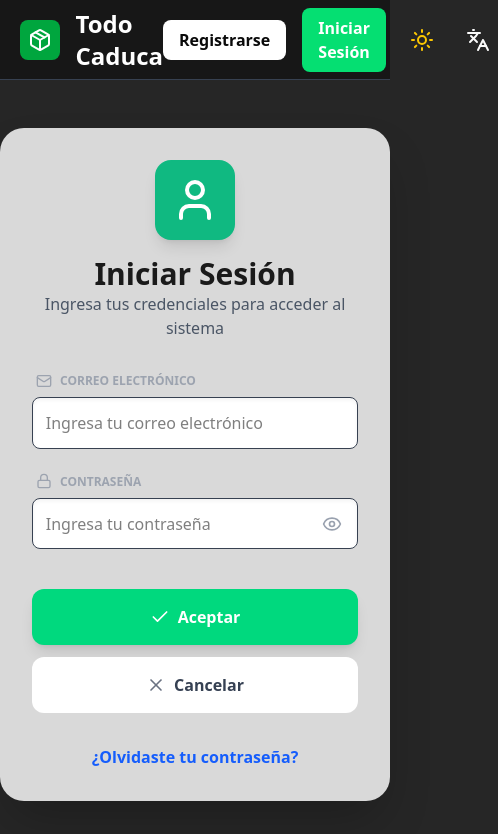
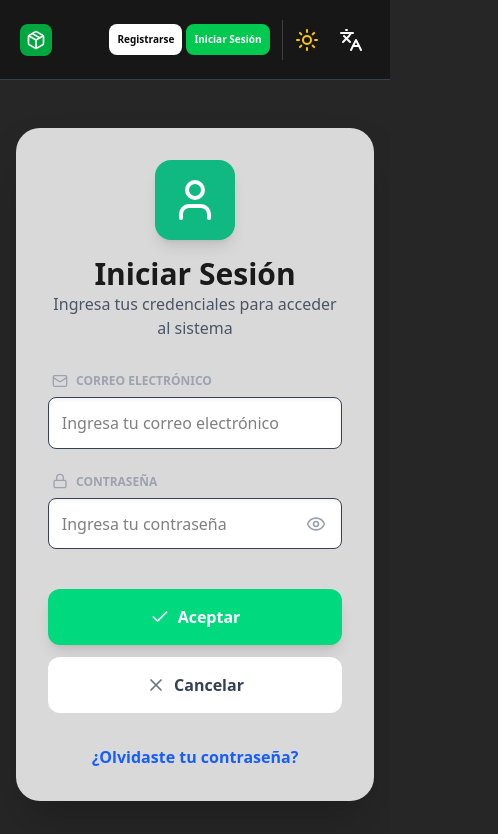
Before and after one commit to reeeyy05/TODO_CADUCA, a React (Vite) app: page /login in a window 390 px wide. Shown: the top 834 px of the page, 498 px wide, since content can reach past the window. Built offline with nearby package versions, Linux system fonts and the light colour scheme.

Commit message:
✅hacerlo responsive

```diff
--- a/src/components/common/Header.tsx
+++ b/src/components/common/Header.tsx
@@ -11,71 +11,81 @@ export default function Header() {
     const { t } = useTranslation();
 
     return (
-        <header className="h-20 px-8 flex justify-between items-center border-b border-neutral-800">
-            <div className="flex items-center gap-3 cursor-pointer" onClick={() => navigate("/")}>
-                <div className="bg-green-600 p-2 rounded text-white">
-                    <Package size={24} />
+        <header className="h-20 px-4 md:px-8 flex justify-between items-center border-b border-neutral-800 bg-neutral-900">
+            {/*Se encogen las cosas para el responsive */}
+            <div className="flex items-center gap-2 md:gap-3 cursor-pointer shrink-0" onClick={() => navigate("/")}>
+                <div className="bg-green-600 p-1.5 md:p-2 rounded text-white">
+                    <Package size={20} className="md:w-6 md:h-6" />
                 </div>
-                <span className="text-2xl font-bold text-white">Todo Caduca</span>
+                {/* Ocultamos el texto en moviles muy pequeños (menores a 400px) */}
+                <span className="hidden min-[400px]:inline text-lg md:text-2xl font-bold text-white whitespace-nowrap">
+                    Todo Caduca
+                </span>
             </div>
 
-            <div className="flex gap-4 items-center">
+            {/* Gap reducido en movil */}
+            <div className="flex gap-2 md:gap-4 items-center">
                 {isAuthenticated && perfil ? (
                     <>
                         {perfil.rol === 'admin' && (
                             <button
-                                className="flex items-center gap-2 text-amber-400 hover:text-amber-300 px-3 py-2 rounded transition-colors"
+                                className="flex items-center gap-2 text-amber-400 hover:text-amber-300 px-2 md:px-3 py-2 rounded transition-colors"
                                 onClick={() => navigate("/admin")}
                             >
                                 <ShieldCheck size={18} />
-                                <span className="hidden sm:inline">{t('header.admin')}</span>
+                                <span className="hidden lg:inline">{t('header.admin')}</span>
                             </button>
                         )}
                         <button
-                            className="flex items-center gap-2 text-neutral-300 hover:text-white px-3 py-2 rounded transition-colors"
+                            className="flex items-center gap-2 text-neutral-300 hover:text-white px-2 md:px-3 py-2 rounded transition-colors"
                             onClick={() => navigate("/products")}
                         >
                             <Package size={18} />
-                            <span className="hidden sm:inline">{t('header.myProducts')}</span>
+                            <span className="hidden lg:inline">{t('header.myProducts')}</span>
                         </button>
+
                         <button
-                            className="flex items-center gap-2 bg-green-600 text-white px-4 py-2 rounded font-bold hover:bg-green-700 transition-colors"
+                            className="flex items-center gap-2 bg-green-600 text-white px-3 md:px-4 py-2 rounded font-bold hover:bg-green-700 transition-colors shrink-0"
                             onClick={() => navigate("/profile")}
                         >
                             {perfil.avatar_url ? (
                                 <img
                                     src={perfil.avatar_url}
                                     alt="Avatar"
-                                    className="w-7 h-7 rounded-full object-cover"
+                                    className="w-6 h-6 md:w-7 md:h-7 rounded-full object-cover"
                                 />
                             ) : (
-                                <span className="w-7 h-7 rounded-full bg-green-800 flex items-center justify-center text-sm">
+                                <span className="w-6 h-6 md:w-7 md:h-7 rounded-full bg-green-800 flex items-center justify-center text-xs md:text-sm">
                                     {(perfil.nombre_completo || 'U').charAt(0).toUpperCase()}
                                 </span>
                             )}
-                            <span className="hidden sm:inline">
-                                {perfil.nombre_completo || t('header.profile')}
+                            <span className="hidden sm:inline text-sm md:text-base">
+                                {perfil.nombre_completo?.split(' ')[0] || t('header.profile')}
                             </span>
                         </button>
                     </>
                 ) : (
-                    <>
+                    <div className="flex gap-1 md:gap-2 items-center">
                         <button
-                            className="bg-white text-neutral-950 px-4 py-2 rounded font-bold hover:bg-neutral-200"
+                            className="bg-white text-neutral-950 px-2 md:px-4 py-2 rounded text-[10px] min-[400px]:text-xs md:text-sm font-bold hover:bg-neutral-200"
                             onClick={() => navigate("/register")}
                         >
                             {t('header.register')}
                         </button>
                         <button
-                            className="bg-green-400 text-white px-4 py-2 rounded font-bold hover:bg-green-500"
+                            className="bg-green-500 text-white px-2 md:px-4 py-2 rounded text-[10px] min-[400px]:text-xs md:text-sm font-bold hover:bg-green-600"
                             onClick={() => navigate("/login")}
                         >
                             {t('header.login')}
                         </button>
-                    </>
+                    </div>
                 )}
-                <ThemeToggle />
-                <LanguageSwitcher />
+
+                {/* Contenedor para los selectores con iconos pequeños */}
+                <div className="flex items-center gap-1 border-l border-neutral-700 ml-1 pl-1 md:ml-2 md:pl-2">
+                    <ThemeToggle />
+                    <LanguageSwitcher />
+                </div>
             </div>
         </header>
     );
--- a/src/components/forms/LoginForm.tsx
+++ b/src/components/forms/LoginForm.tsx
@@ -1,14 +1,14 @@
 import React, { useState } from 'react';
 import { User, Lock, Eye, EyeOff, Check, X, ShieldCheck, Mail } from 'lucide-react';
 import { useNavigate } from 'react-router-dom';
-import { useTranslation } from 'react-i18next'; // 1. Importar
+import { useTranslation } from 'react-i18next';
 import { validateField } from '../../utils/regex';
 import { createUserRepository } from '../../database/repositories';
 import { useAuthStore } from '../../store/authStore';
 import { supabase } from '../../database/supabase/Client';
 
 const Login = () => {
-  const { t } = useTranslation(); // 2. Inicializar hook
+  const { t } = useTranslation();
   const navigate = useNavigate();
   const { setPerfil } = useAuthStore();
   const userRepository = createUserRepository();
@@ -42,7 +42,7 @@ const Login = () => {
     setLoading(false);
 
     if (error) {
-      setSubmitMessage(t('Login.messages.error_auth', { message: error.message })); // Traducido con variable
+      setSubmitMessage(t('Login.messages.error_auth', { message: error.message }));
       return;
     }
 
@@ -76,13 +76,14 @@ const Login = () => {
   };
 
   return (
-    <section className="flex-1 w-full flex flex-col items-center justify-center py-12">
+    /* SE HA AÑADIDO 'px-4' PARA EL PADDING LATERAL EN MÓVILES */
+    <section className="flex-1 w-full flex flex-col items-center justify-center py-12 px-4">
       <div className="bg-[#D9D9D9] w-full max-w-md rounded-3xl shadow-2xl p-8 flex flex-col items-center mx-4">
         <div className="bg-[#10B981] p-4 rounded-2xl mb-4 shadow-lg">
           <User size={48} color="white" />
         </div>
 
-        <h1 className="text-3xl font-bold text-[#1a1a1a] mb-2">
+        <h1 className="text-3xl font-bold text-[#1a1a1a] mb-2 text-center">
           {showRecovery ? t('Login.recovery_title') : t('Login.title')}
         </h1>
         <p className="text-gray-600 mb-8 text-center font-medium">
```
